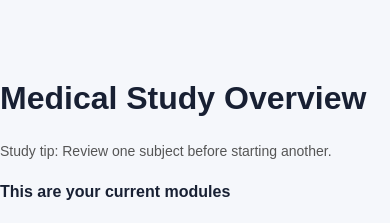
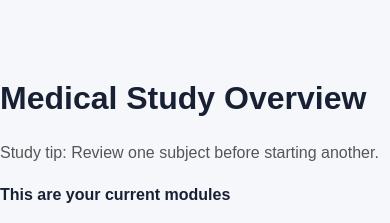
Before and after one commit to aymentech45-bit/study-plan, a plain HTML site: page index.html in a window 390 px wide. Shown: the top 223 px of the page. Drawn offline with Linux system fonts and the light colour scheme.

Commit message:
Improve mobile study tip readability
q

```diff
--- a/style.css
+++ b/style.css
@@ -31,3 +31,8 @@ li {
   margin-top: 8px;
   line-height: 1.5;
 }
+@media (max-width: 600px) {
+  .study-tip {
+    font-size: 16px;
+  }
+}
```
